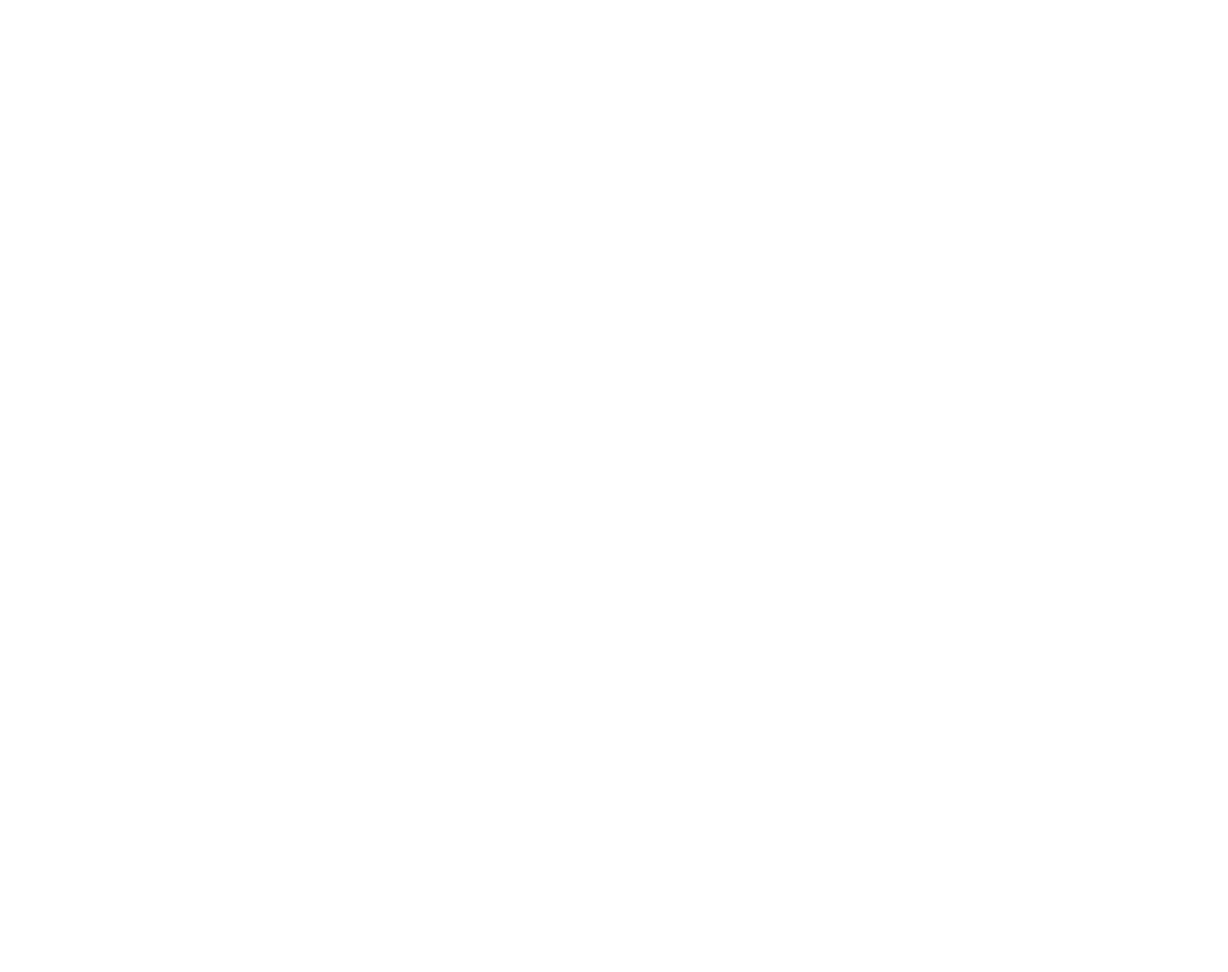
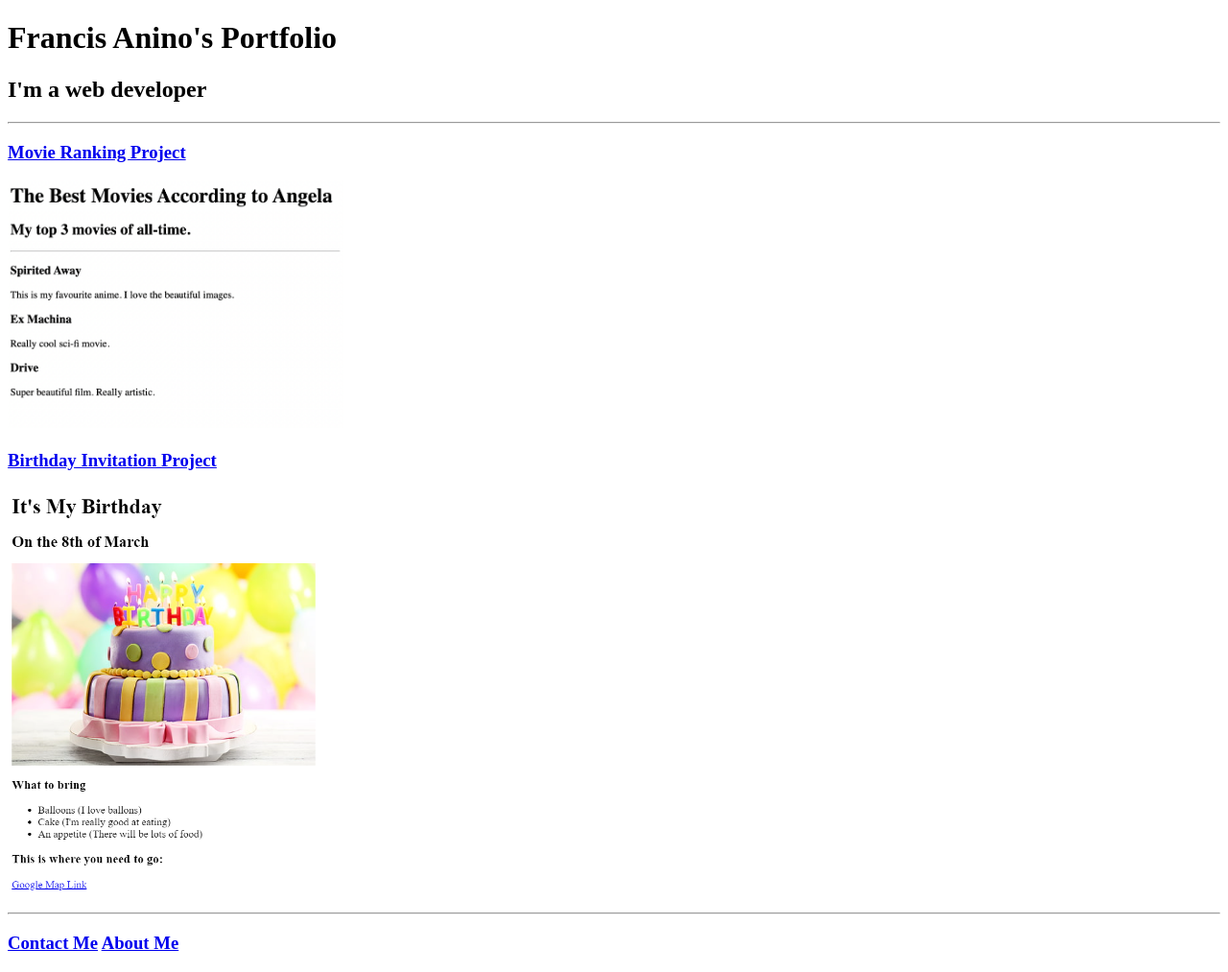
Before and after one commit to francisanino135/html-portfolio, a plain HTML site: page index.html in a window 1280 px wide. Shown: the whole page at 96% size. Before the commit the page ends 800 px from the top, so only its background shows below. Drawn offline with Linux system fonts and the light colour scheme.

Commit message:
Update index.html

```diff
--- a/index.html
+++ b/index.html
@@ -13,3 +13,25 @@ HINT for TODO 6: You can use the height attribute set to 200 to make the image s
 https://developer.mozilla.org/en-US/docs/Web/HTML/Element/img#attr-height -->
 
 <!-- TODO 7: Add the Contact Me and About Me page links -->
+<!DOCTYPE html>
+<html lang="en">
+<head>
+    <meta charset="UTF-8">
+    <meta name="viewport" content="width=device-width, initial-scale=1.0">
+    <title>My Portfolio</title>
+</head>
+<body>
+    <h1>Francis Anino's Portfolio</h1>
+    <h2>I'm a web developer</h2>
+    <hr />
+
+    <h3><a href="./public/movie-ranking.html">Movie Ranking Project</a></h3>
+    <img src="./assets/images/movie-ranking.png" width="350"  alt="Movie Ranking">
+
+    <h3><a href="./public/birthday-invite.html">Birthday Invitation Project</a></h3>
+    <img src="./assets/images/Birthday Invitation Project.png" width="350" alt="Birthday invitation">
+    <hr />
+
+    <h3><a href="./public/contact.html">Contact Me</a> <a href="./public/about.html">About Me</a></h3>
+</body>
+</html
```
